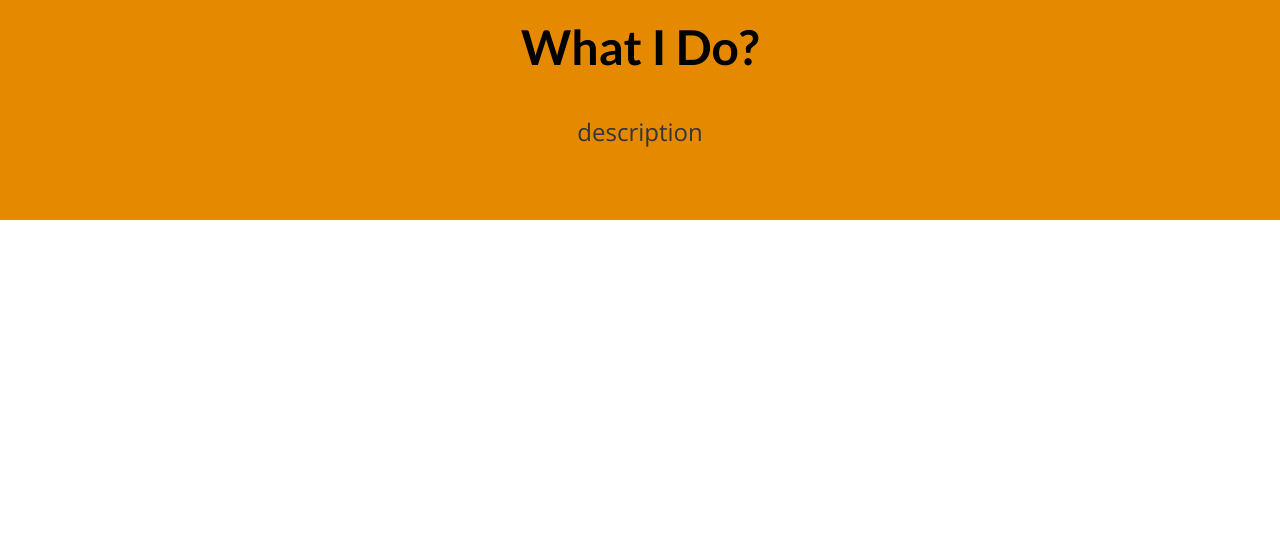
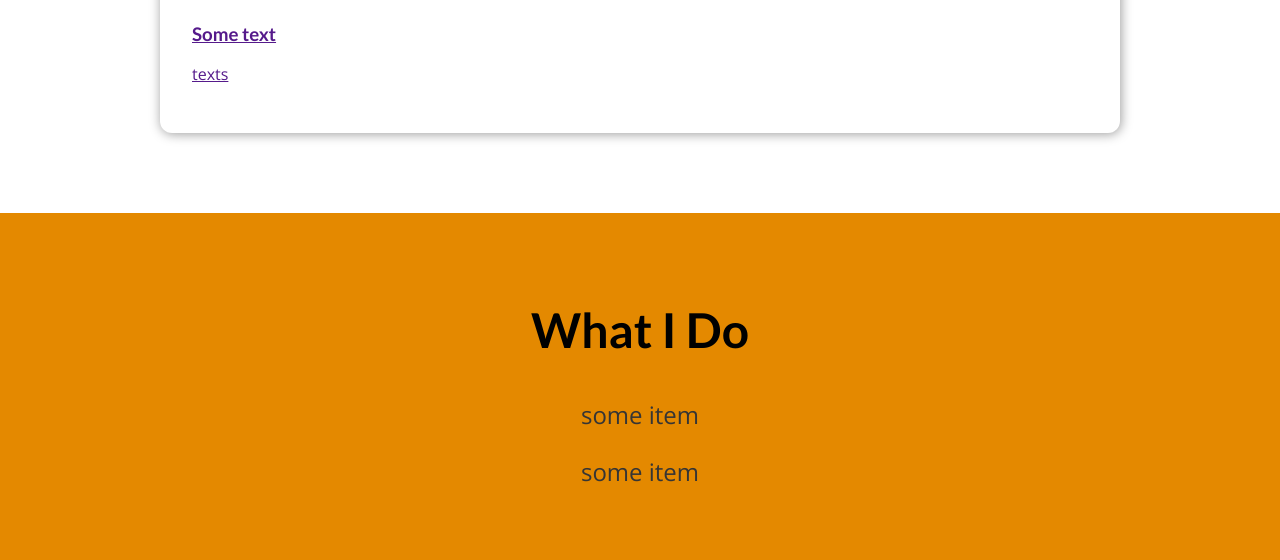
Before and after one commit to horizoncoder/django-blog, a Django app: page /blog/ in a window 1280 px wide. Shown: the part 811-1371 px from the top of the page. Before the commit the page ends 1031 px from the top, so only its background shows below. Run offline with Django 5.2, Linux system fonts and the light colour scheme.

Commit message:
little update

```diff
--- a/blog/templates/blog/index.html
+++ b/blog/templates/blog/index.html
@@ -1,45 +1,43 @@
-
 {% extends "layout.html" %}
 {% load static %}
-{% block title%}
-    My blog
-{% endblock %}
-{%block css_files  %}
-    <link rel="stylesheet" href="{% static 'blog/index.css' %}"/>
+
+{% block title %}
+My Blog
 {% endblock %}
 
-{% block content%}
+{% block css_files %}
+  <link rel="stylesheet" href="{% static "blog/index.css" %}" />
+{% endblock %}
+
+{% block content %}
 <header id="main-navigation">
-    <h1>
-        <a href="">
-            Main
-        </a>
-    </h1>
+  <h1><a href=""> Blog</a></h1>
   <nav>
-        <a href="">
-            All Posts
-        </a>
+    <a href="">All Posts</a>
   </nav>
 </header>
+
 <section id="welcome">
   <header>
-     <img src="" alt="welcome"/>
-     <h2>Blog name</h2>
+    <img src="{% static "blog/images/cat.jpeg" %}" alt="Max - The Author Of This Blog" />
+    <h2>BLOG</h2>
   </header>
   <p>Blog description</p>
 </section>
 
 <section id="latest-posts">
-    <h2>Latest Post</h2>
+  <h2>My Latest Thoughts</h2>
 
   <ul>
     <li>
       <article class="post">
         <a href="">
-                    <img src="" alt="post">
-                    <div class="post__contente">
-                        <h3>title</h3>
-                        <p>description</p>
+          <img src="{% static "blog/images/cat.jpeg" %}" alt="Cat" />
+          <div class="post__content">
+            <h3>Some text</h3>
+            <p>
+            texts
+            </p>
           </div>
         </a>
       </article>
@@ -48,7 +46,12 @@
 </section>
 
 <section id="about">
-    <h2>What I Do?</h2>
-    <p>description</p>
+  <h2>What I Do</h2>
+  <p>
+  some item
+  </p>
+  <p>
+ some item
+  </p>
 </section>
 {% endblock %}
```
Lines whose indentation alone changed are shown as unchanged.
